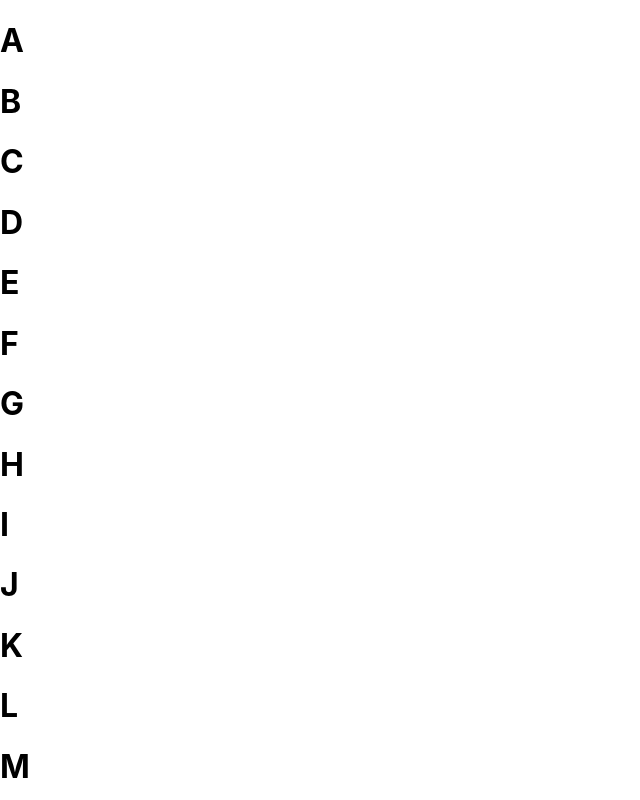
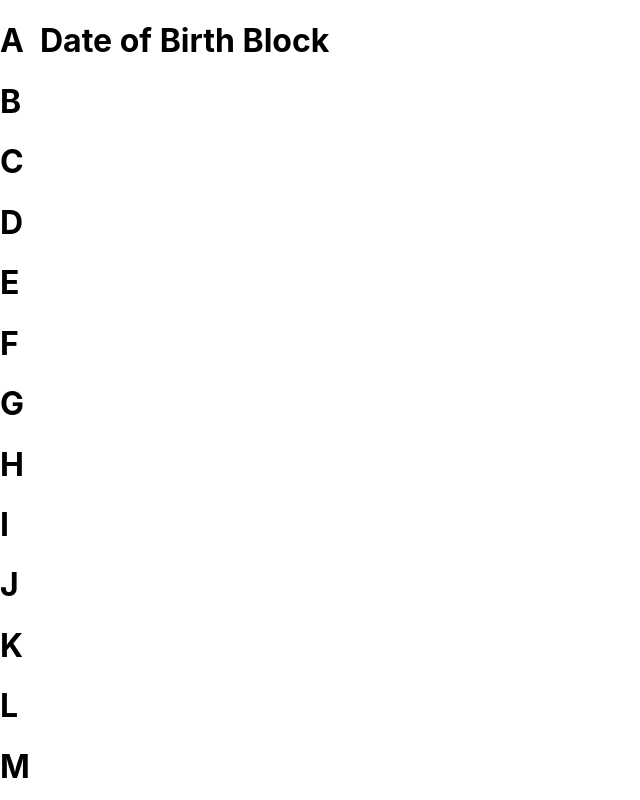
Before and after one commit to opyliavets/test_task, a React (Create React App) app: page / in a window 1280 px wide. Shown: the top 800 px of the page, without its empty margins (0-640 px from the left). Built offline with nearby package versions, Linux system fonts and the light colour scheme; no server answers.

Commit message:
Stage 6. Add Date of Birth Block

```diff
--- a/package.json
+++ b/package.json
@@ -7,6 +7,7 @@
     "@testing-library/react": "^11.1.0",
     "@testing-library/user-event": "^12.1.10",
     "axios": "^0.21.0",
+    "node-sass": "^5.0.0",
     "react": "^17.0.1",
     "react-dom": "^17.0.1",
     "react-scripts": "4.0.0",
--- a/src/App.js
+++ b/src/App.js
@@ -1,5 +1,7 @@
 import React, { useState } from 'react'
 import Alphabet from './Components/Elements/Alphabet/Alphabetlist'
+import DateOfBirth from './Components/Elements/DateOfBirth/DateOfBirth'
+// import classes from './App.scss'
 
 const dobContext = React.createContext()
 
@@ -8,8 +10,9 @@ function App() {
 
   return (
     <dobContext.Provider value={checked}>
-      <div className="App">
-        <Alphabet/>
+      <div style={{display:'flex', flexFlow:'row nowrap'}}>
+        <Alphabet />
+        <DateOfBirth />
       </div>
     </dobContext.Provider>
   );
--- /dev/null
+++ b/src/Components/Elements/DateOfBirth/DateOfBirth.js
@@ -0,0 +1,12 @@
+import React from 'react'
+
+export default function DateOfBirth() {
+
+  return (
+      <div className="DateOfBirth">
+        <h1>
+            Date of Birth Block
+        </h1>
+      </div>
+  );
+}
```
Also changed, not shown: 1 other file (tests, documents, lock files or other folders).
